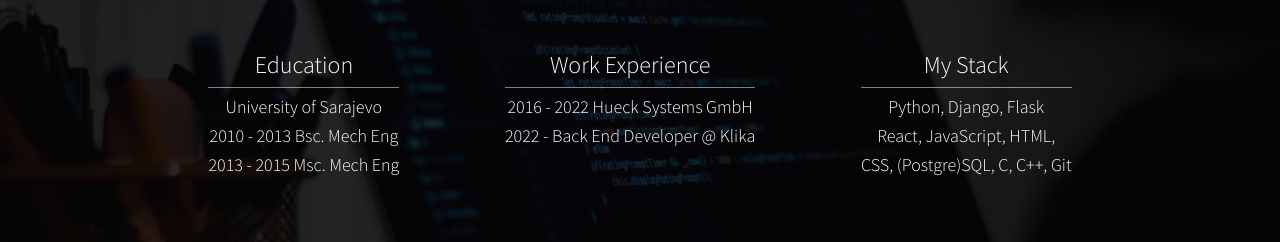
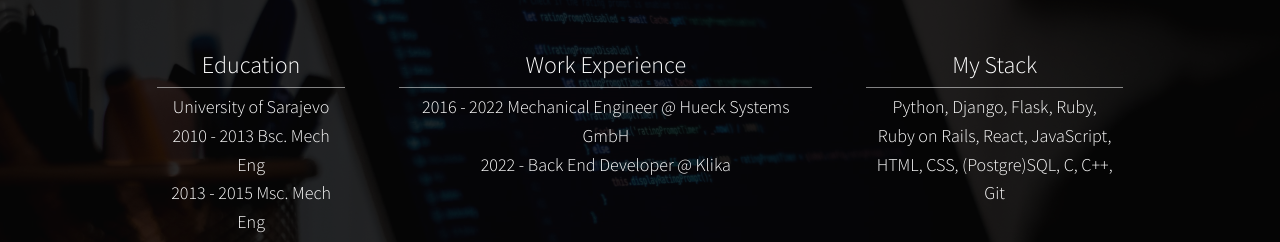
Before and after one commit to Kerman07/Kerman07.github.io, a plain HTML site: page index.html in a window 1280 px wide. Shown: the part 691-933 px from the top of the page. Drawn offline with nearby package versions, Linux system fonts and the light colour scheme.

Commit message:
made changes to job description

```diff
--- a/index.html
+++ b/index.html
@@ -83,7 +83,7 @@
         <div class="info">
           <h3>Work Experience</h3>
           <p>
-            2016 - 2022 Hueck Systems GmbH
+            2016 - 2022 Mechanical Engineer @ Hueck Systems GmbH
             <br />
             2022 - Back End Developer @ Klika
           </p>
@@ -92,11 +92,11 @@
         <div class="info">
           <h3>My Stack</h3>
           <p>
-            Python, Django, Flask
+            Python, Django, Flask, Ruby,
             <br />
-            React, JavaScript, HTML,
+            Ruby on Rails, React, JavaScript,
             <br />
-            CSS, (Postgre)SQL, C, C++, Git
+            HTML, CSS, (Postgre)SQL, C, C++, Git
           </p>
         </div>
       </div>
```
